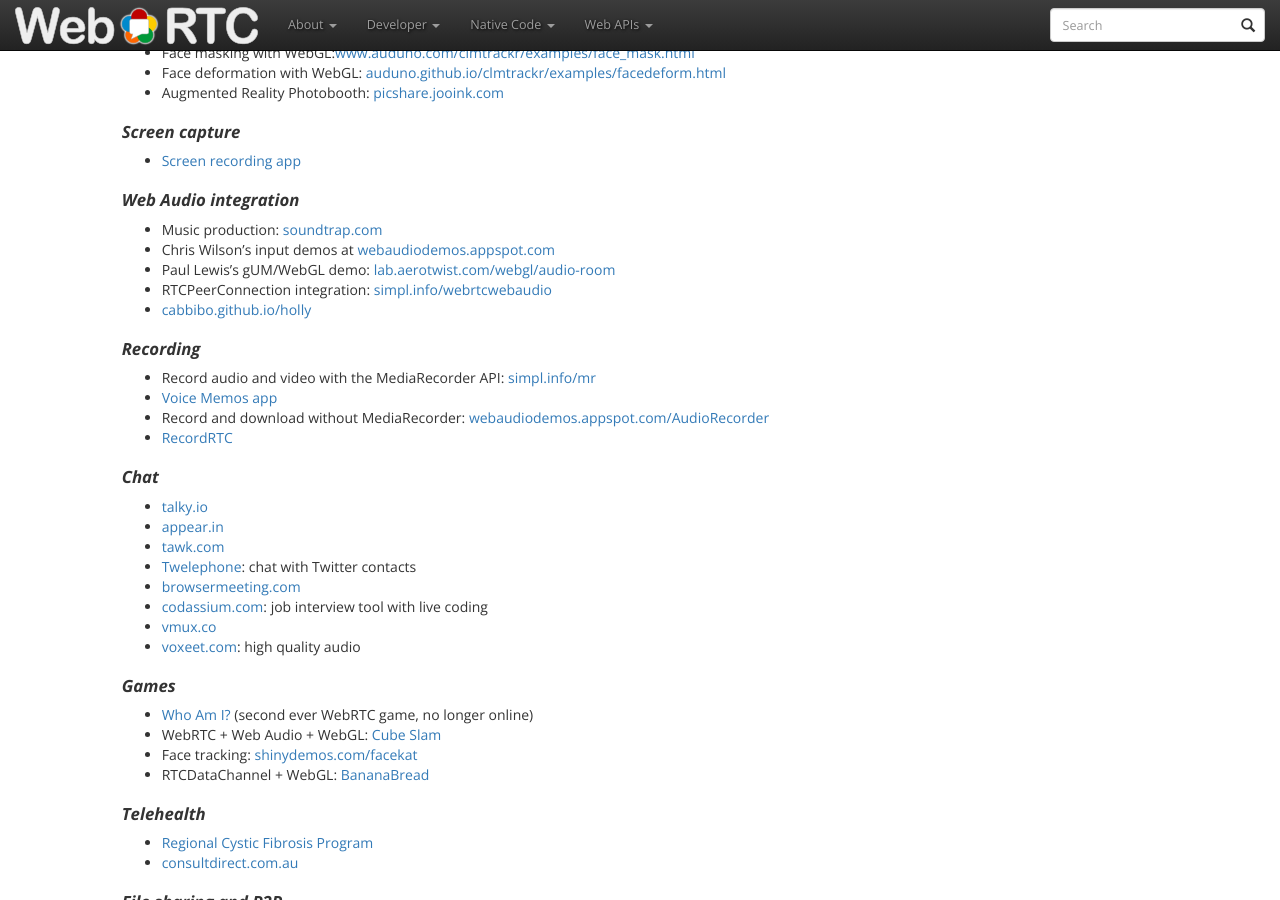
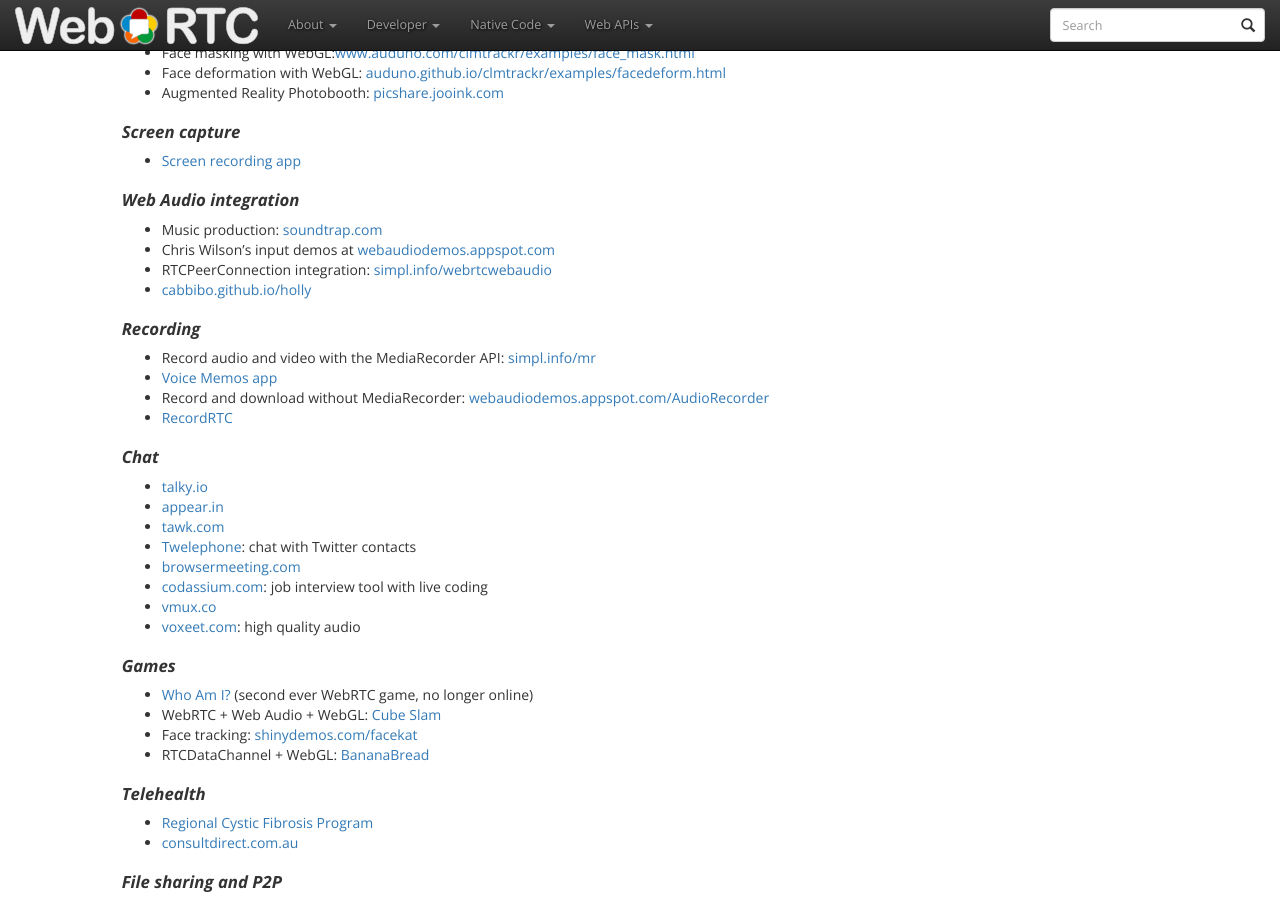
Before and after one commit to webrtc/webrtc-org, a Jekyll site: the page built from start/index.md, in a window 1280 px wide and 900 px high, scrolled down 2929 px. Built offline with Jekyll 4.4.1, drawn with Linux system fonts in a browser that asks for light colours; nearby versions of some CDN libraries.

Commit message:
remove 404 url

```diff
--- a/start/index.md
+++ b/start/index.md
@@ -146,7 +146,6 @@ More resources below.
 #### Web Audio integration
 * Music production: [soundtrap.com](http://soundtrap.com)
 * Chris Wilson’s input demos at [webaudiodemos.appspot.com](http://webaudiodemos.appspot.com)
-* Paul Lewis’s gUM/WebGL demo: [lab.aerotwist.com/webgl/audio-room](http://lab.aerotwist.com/webgl/audio-room)
 * RTCPeerConnection integration: [simpl.info/webrtcwebaudio](http://simpl.info/webrtcwebaudio)
 * [cabbibo.github.io/holly](http://cabbibo.github.io/holly/)
 
```
